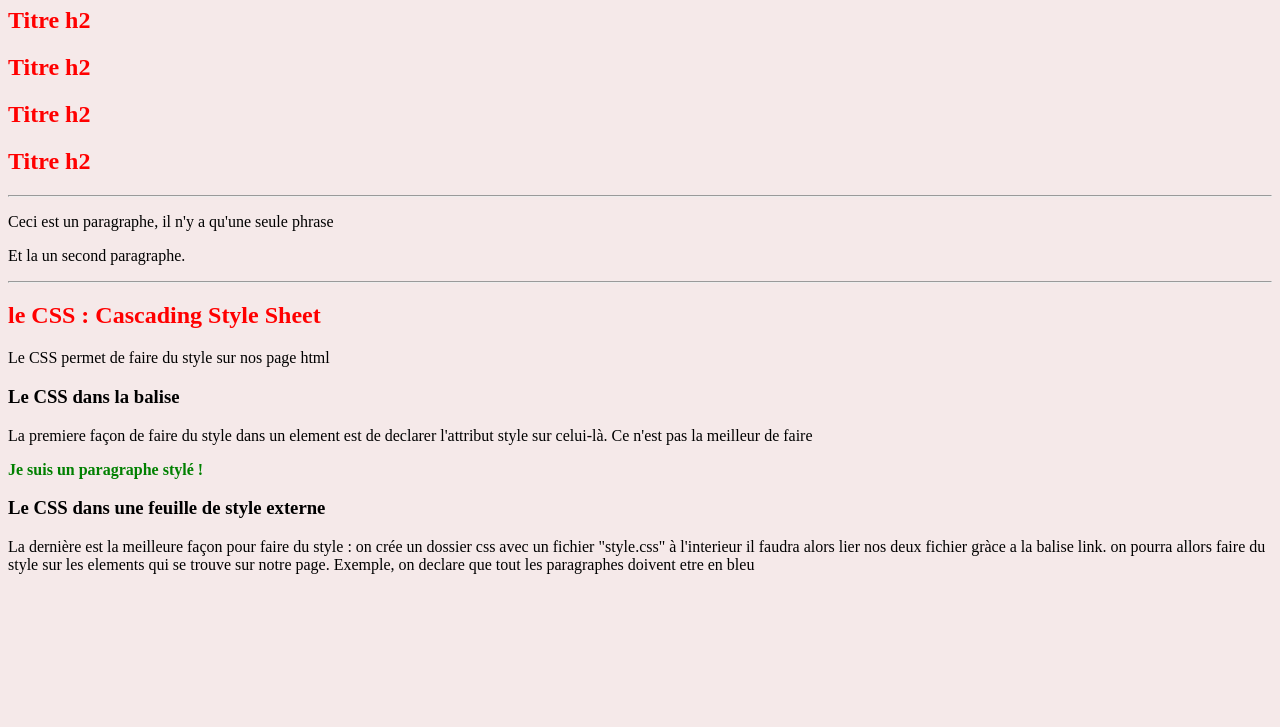
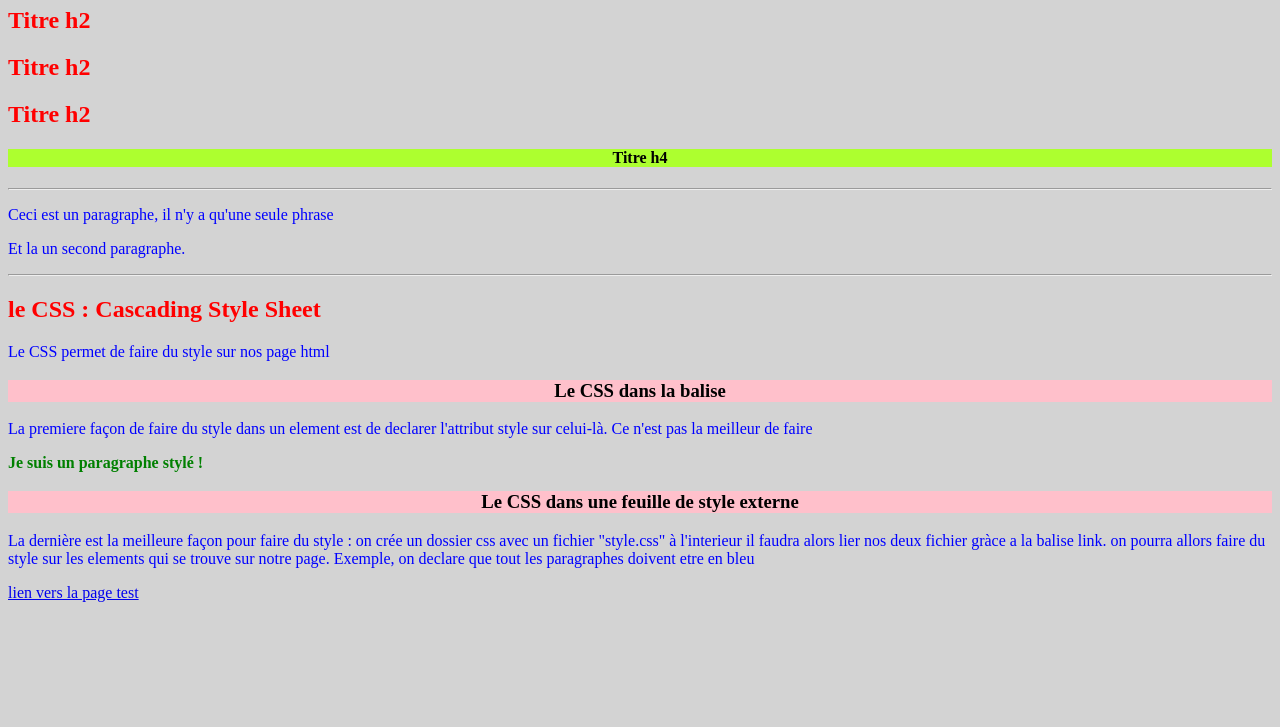
Before and after one commit to kaiss911/10MentionWeb_Front, a plain HTML site: page 01_html-css/01_balise_d_affichage.html in a window 1280 px wide. Shown: the part 73-800 px from the top of the page. Drawn offline with Linux system fonts and the light colour scheme.

Commit message:
css et ajout de different dossier

```diff
--- a/01_html-css/01_balise_d_affichage.html
+++ b/01_html-css/01_balise_d_affichage.html
@@ -16,13 +16,23 @@
     -->
     <style>
         body{
-            background-color: rgb(245, 233, 233);
+            background-color: lightgray;
         }
 
         h2{
             color: red;
         }
+
+        h3{
+            background-color: pink;
+            text-align: center;
+        }
+
     </style>
+
+    <link href="assets/css/style.css" type="text/css" rel="stylesheet">
+    <link href="assets/css/01_balises_d_affichage.css" type="text/css" rel="stylesheet">
+
     <title>Balises de texte et CSS</title>
 </head>
 <body>
@@ -55,7 +65,7 @@
        <!-- h${Titre $}*5 -->
        <h2>Titre h2</h2>
        <h2>Titre h2</h2>
-       <h2>Titre h2</h2>
+       <h4>Titre h4</h4>
 
        <hr> <!-- hr horizontal ruler (régle horizontal = ligne horizontale), éléments de type block -->
 
@@ -89,8 +99,6 @@
         on crée un dossier css avec un fichier "style.css" à l'interieur il faudra alors lier nos deux fichier gràce a la balise link. on pourra allors faire du style sur les elements qui se trouve sur notre page. Exemple, on declare que tout les paragraphes doivent etre en bleu </p>
 
 
-
-
-
+<p><a href="test.html">lien vers la page test</a></p>
 </body>
 </html>
--- /dev/null
+++ b/01_html-css/assets/css/01_balises_d_affichage.css
@@ -0,0 +1,4 @@
+h4{
+    background-color: greenyellow;
+    text-align: center;
+}
--- a/01_html-css/assets/css/style.css
+++ b/01_html-css/assets/css/style.css
@@ -0,0 +1,15 @@
+/* Commentaire en CSS */
+/* feuille de style  */
+
+/* Syntaxe du langage de développement CSS */
+
+/*
+    selecteur {
+        propriété: valeur ;
+    }
+
+*/
+
+p {
+    color: blue;
+}
```
Also changed, not shown: 01_html-css/test.html (+3 -1 lines).
